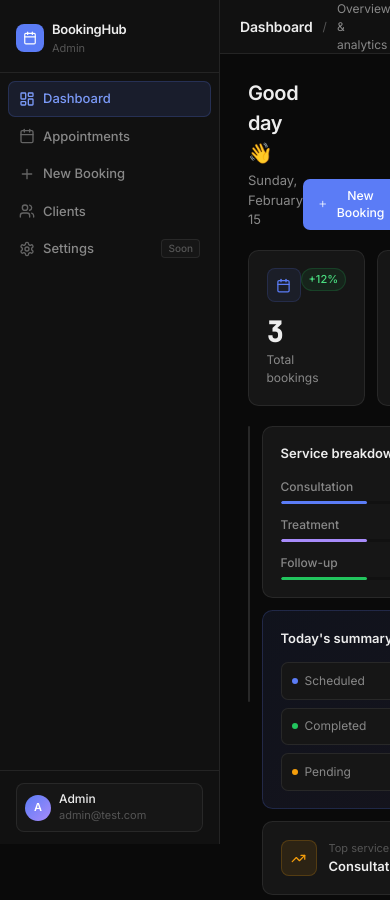
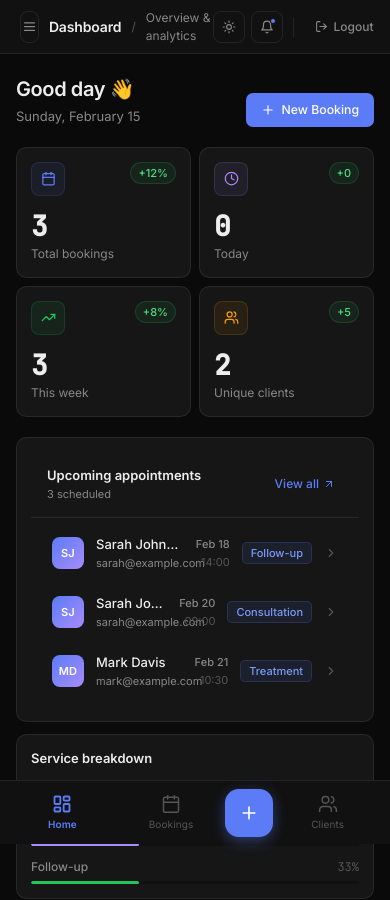
Before and after one commit to Sziszko468/booking-app, a Next.js app: page /dashboard in a window 390 px wide. Shown: the top 900 px of the page. Built offline with nearby package versions, Linux system fonts and the light colour scheme; no server answers; sample sign-in values are in the browser's storage.

Commit message:
Mobil look

```diff
--- a/src/app/appointments/new/page.tsx
+++ b/src/app/appointments/new/page.tsx
@@ -165,7 +165,7 @@ export default function NewAppointmentPage() {
               ))}
 
               {/* Date + Time row */}
-              <div style={{ display: "grid", gridTemplateColumns: "1fr 1fr", gap: "12px" }}>
+              <div className="date-time-grid" style={{ display: "grid", gridTemplateColumns: "1fr 1fr", gap: "12px" }}>
                 <div>
                   <label style={{ display: "block", fontSize: "12px", fontWeight: 500, color: "var(--text-secondary)", marginBottom: "6px" }}>
                     Date
--- a/src/app/appointments/page.tsx
+++ b/src/app/appointments/page.tsx
@@ -115,7 +115,7 @@ function AppointmentCard({
       </span>
 
       {/* Status */}
-      <div style={{
+      <div className="hide-mobile" style={{
         display: "flex", alignItems: "center", gap: "5px",
         padding: "3px 9px", borderRadius: "20px",
         background: `${status.color}10`,
--- a/src/app/clients/page.tsx
+++ b/src/app/clients/page.tsx
@@ -257,7 +257,7 @@ export default function ClientsPage() {
           </div>
 
           {/* Summary cards */}
-          <div style={{ display: "grid", gridTemplateColumns: "repeat(3, 1fr)", gap: "10px" }}>
+          <div className="summary-grid" style={{ display: "grid", gridTemplateColumns: "repeat(3, 1fr)", gap: "10px" }}>
             {[
               { label: "Total clients",   value: clients.length },
               { label: "Total bookings",  value: totalBookings },
--- a/src/app/dashboard/page.tsx
+++ b/src/app/dashboard/page.tsx
@@ -242,7 +242,7 @@ export default function DashboardPage() {
           </div>
 
           {/* Stats grid */}
-          <div style={{ display: "grid", gridTemplateColumns: "repeat(4, 1fr)", gap: "12px" }}>
+          <div className="stats-grid" style={{ display: "grid", gridTemplateColumns: "repeat(4, 1fr)", gap: "12px" }}>
             <StatCard label="Total bookings" value={stats.total} delta="+12%" icon={Calendar} color="#5b7cf6" />
             <StatCard label="Today" value={stats.today} delta={`+${stats.today}`} icon={Clock} color="#a78bfa" />
             <StatCard label="This week" value={stats.thisWeek} delta="+8%" icon={TrendingUp} color="#22c55e" />
@@ -250,7 +250,7 @@ export default function DashboardPage() {
           </div>
 
           {/* Main content */}
-          <div style={{ display: "grid", gridTemplateColumns: "1fr 300px", gap: "12px", alignItems: "start" }}>
+          <div className="main-grid" style={{ display: "grid", gridTemplateColumns: "1fr 300px", gap: "12px", alignItems: "start" }}>
 
             {/* Upcoming appointments */}
             <div className="card" style={{ padding: 0, overflow: "hidden" }}>
--- a/src/components/layout/AdminLayout.tsx
+++ b/src/components/layout/AdminLayout.tsx
@@ -1,35 +1,79 @@
 "use client";
 
-import { ReactNode } from "react";
+import { ReactNode, useState } from "react";
 import Sidebar from "./Sidebar";
 import Header from "./Header";
+import BottomNav from "./BottomNav";
 
 interface Props {
   children: ReactNode;
 }
 
 export default function AdminLayout({ children }: Props) {
+  const [sidebarOpen, setSidebarOpen] = useState(false);
+
   return (
-    <div
-      style={{
-        display: "flex",
-        minHeight: "100vh",
-        background: "var(--bg-primary)",
-      }}
-    >
-      <Sidebar />
+    <div style={{ display: "flex", minHeight: "100vh", background: "var(--bg-primary)" }}>
+
+      {/* Mobile overlay */}
+      {sidebarOpen && (
+        <div
+          onClick={() => setSidebarOpen(false)}
+          style={{
+            position: "fixed", inset: 0,
+            background: "rgba(0,0,0,0.6)",
+            backdropFilter: "blur(2px)",
+            zIndex: 40,
+            display: "none",
+          }}
+          className="mobile-overlay"
+        />
+      )}
+
+      {/* Sidebar — hidden on mobile */}
+      <div className="sidebar-wrapper" style={{ flexShrink: 0 }}>
+        <Sidebar />
+      </div>
+
+      {/* Mobile sidebar drawer */}
+      <div
+        className="sidebar-drawer"
+        style={{
+          position: "fixed",
+          top: 0, left: 0, bottom: 0,
+          width: "240px",
+          zIndex: 50,
+          transform: sidebarOpen ? "translateX(0)" : "translateX(-100%)",
+          transition: "transform 0.25s ease",
+        }}
+      >
+        <Sidebar onClose={() => setSidebarOpen(false)} />
+      </div>
+
+      {/* Main content */}
       <div style={{ flex: 1, display: "flex", flexDirection: "column", minWidth: 0, overflow: "hidden" }}>
-        <Header />
-        <main
-          style={{
-            flex: 1,
-            padding: "24px 28px",
-            overflowY: "auto",
-          }}
-        >
+        <Header onMenuClick={() => setSidebarOpen((v) => !v)} />
+        <main style={{ flex: 1, padding: "20px 16px", overflowY: "auto", paddingBottom: "80px" }} className="main-content">
           {children}
         </main>
       </div>
+
+      {/* Bottom nav — mobile only */}
+      <BottomNav />
+
+      <style>{`
+        @media (min-width: 768px) {
+          .sidebar-wrapper  { display: flex !important; }
+          .sidebar-drawer   { display: none !important; }
+          .mobile-overlay   { display: none !important; }
+          .bottom-nav       { display: none !important; }
+          .main-content     { padding: 24px 28px !important; padding-bottom: 24px !important; }
+          .menu-btn         { display: none !important; }
+        }
+        @media (max-width: 767px) {
+          .sidebar-wrapper  { display: none !important; }
+        }
+      `}</style>
     </div>
   );
 }
--- /dev/null
+++ b/src/components/layout/BottomNav.tsx
@@ -0,0 +1,81 @@
+"use client";
+
+import Link from "next/link";
+import { usePathname } from "next/navigation";
+import { LayoutDashboard, Calendar, Plus, Users } from "lucide-react";
+
+const links = [
+  { href: "/dashboard",        label: "Home",      icon: LayoutDashboard },
+  { href: "/appointments",     label: "Bookings",  icon: Calendar },
+  { href: "/appointments/new", label: "New",       icon: Plus, primary: true },
+  { href: "/clients",          label: "Clients",   icon: Users },
+];
+
+export default function BottomNav() {
+  const pathname = usePathname();
+
+  return (
+    <nav
+      className="bottom-nav"
+      style={{
+        position: "fixed",
+        bottom: 0, left: 0, right: 0,
+        height: "64px",
+        background: "var(--bg-secondary)",
+        borderTop: "1px solid var(--border)",
+        display: "flex",
+        alignItems: "center",
+        justifyContent: "space-around",
+        padding: "0 8px",
+        zIndex: 30,
+        backdropFilter: "blur(12px)",
+      }}
+    >
+      {links.map(({ href, label, icon: Icon, primary }) => {
+        const isActive = href === "/dashboard"
+          ? pathname === "/dashboard"
+          : pathname.startsWith(href) && !(href === "/appointments" && pathname === "/appointments/new");
+
+        if (primary) {
+          return (
+            <Link
+              key={href}
+              href={href}
+              style={{
+                width: "48px", height: "48px",
+                borderRadius: "14px",
+                background: "var(--accent)",
+                display: "flex", alignItems: "center", justifyContent: "center",
+                boxShadow: "0 4px 14px rgba(91,124,246,0.4)",
+                flexShrink: 0,
+              }}
+            >
+              <Icon size={20} color="#fff" />
+            </Link>
+          );
+        }
+
+        return (
+          <Link
+            key={href}
+            href={href}
+            style={{
+              flex: 1,
+              display: "flex", flexDirection: "column",
+              alignItems: "center", justifyContent: "center",
+              gap: "3px", padding: "6px 0",
+              textDecoration: "none",
+              color: isActive ? "var(--accent)" : "var(--text-tertiary)",
+              transition: "color 0.12s",
+            }}
+          >
+            <Icon size={20} strokeWidth={isActive ? 2.2 : 1.8} />
+            <span style={{ fontSize: "10px", fontWeight: isActive ? 600 : 400, letterSpacing: "0.01em" }}>
+              {label}
+            </span>
+          </Link>
+        );
+      })}
+    </nav>
+  );
+}
--- a/src/components/layout/Header.tsx
+++ b/src/components/layout/Header.tsx
@@ -2,7 +2,7 @@
 
 import { useRouter, usePathname } from "next/navigation";
 import { logout } from "@/services/auth";
-import { LogOut, Bell, Sun, Moon } from "lucide-react";
+import { LogOut, Bell, Sun, Moon, Menu } from "lucide-react";
 import { useTheme } from "@/context/ThemeContext";
 
 const pageTitles: Record<string, { title: string; description: string }> = {
@@ -12,8 +12,8 @@ const pageTitles: Record<string, { title: string; description: string }> = {
   "/clients":          { title: "Clients",      description: "Client management" },
 };
 
-export default function Header() {
-  const router = useRouter();
+export default function Header({ onMenuClick }: { onMenuClick?: () => void }) {
+  const router   = useRouter();
   const pathname = usePathname();
   const { theme, toggle } = useTheme();
 
@@ -39,6 +39,22 @@ export default function Header() {
     >
       {/* Page title */}
       <div style={{ display: "flex", alignItems: "center", gap: "10px" }}>
+        {/* Hamburger — mobile only */}
+        <button
+          onClick={onMenuClick}
+          className="menu-btn"
+          style={{
+            width: "32px", height: "32px", borderRadius: "8px",
+            border: "1px solid var(--border)", background: "transparent",
+            color: "var(--text-secondary)", cursor: "pointer",
+            display: "flex", alignItems: "center", justifyContent: "center",
+            transition: "all 0.12s",
+          }}
+          onMouseEnter={(e) => { e.currentTarget.style.background = "var(--bg-card)"; e.currentTarget.style.color = "var(--text-primary)"; }}
+          onMouseLeave={(e) => { e.currentTarget.style.background = "transparent"; e.currentTarget.style.color = "var(--text-secondary)"; }}
+        >
+          <Menu size={15} />
+        </button>
         <span
           style={{
             fontSize: "14px",
--- a/src/components/layout/Sidebar.tsx
+++ b/src/components/layout/Sidebar.tsx
@@ -2,161 +2,74 @@
 
 import Link from "next/link";
 import { usePathname } from "next/navigation";
-import {
-  LayoutDashboard,
-  Calendar,
-  Plus,
-  Settings,
-  Users,
-} from "lucide-react";
+import { LayoutDashboard, Calendar, Plus, Settings, Users, X } from "lucide-react";
 
-interface NavLink {
-  href: string;
-  label: string;
-  icon: React.ReactNode;
-  badge?: string;
-}
-
-const links: NavLink[] = [
-  {
-    href: "/dashboard",
-    label: "Dashboard",
-    icon: <LayoutDashboard size={16} />,
-  },
-  {
-    href: "/appointments",
-    label: "Appointments",
-    icon: <Calendar size={16} />,
-  },
-  {
-    href: "/appointments/new",
-    label: "New Booking",
-    icon: <Plus size={16} />,
-  },
-  {
-    href: "/clients",
-    label: "Clients",
-    icon: <Users size={16} />,
-  },
-  {
-    href: "/settings",
-    label: "Settings",
-    icon: <Settings size={16} />,
-    badge: "Soon",
-  },
+const links = [
+  { href: "/dashboard",        label: "Dashboard",   icon: <LayoutDashboard size={16} /> },
+  { href: "/appointments",     label: "Appointments", icon: <Calendar size={16} /> },
+  { href: "/appointments/new", label: "New Booking",  icon: <Plus size={16} /> },
+  { href: "/clients",          label: "Clients",      icon: <Users size={16} /> },
+  { href: "/settings",         label: "Settings",     icon: <Settings size={16} />, badge: "Soon" },
 ];
 
-export default function Sidebar() {
+export default function Sidebar({ onClose }: { onClose?: () => void }) {
   const pathname = usePathname();
 
   return (
-    <aside
-      style={{
-        width: "220px",
-        minWidth: "220px",
-        background: "var(--bg-secondary)",
-        borderRight: "1px solid var(--border)",
-        display: "flex",
-        flexDirection: "column",
-        height: "100vh",
-        position: "sticky",
-        top: 0,
-      }}
-    >
+    <aside style={{
+      width: "220px", minWidth: "220px",
+      background: "var(--bg-secondary)",
+      borderRight: "1px solid var(--border)",
+      display: "flex", flexDirection: "column",
+      height: "100vh", position: "sticky", top: 0,
+    }}>
       {/* Logo */}
-      <div
-        style={{
-          padding: "20px 16px 16px",
-          borderBottom: "1px solid var(--border)",
-        }}
-      >
+      <div style={{ padding: "20px 16px 16px", borderBottom: "1px solid var(--border)", display: "flex", alignItems: "center", justifyContent: "space-between" }}>
         <div style={{ display: "flex", alignItems: "center", gap: "8px" }}>
-          <div
-            style={{
-              width: "28px",
-              height: "28px",
-              background: "var(--accent)",
-              borderRadius: "8px",
-              display: "flex",
-              alignItems: "center",
-              justifyContent: "center",
-            }}
-          >
+          <div style={{ width: "28px", height: "28px", background: "var(--accent)", borderRadius: "8px", display: "flex", alignItems: "center", justifyContent: "center" }}>
             <Calendar size={14} color="#fff" />
           </div>
           <div>
-            <div
-              style={{
-                fontSize: "13px",
-                fontWeight: 600,
-                color: "var(--text-primary)",
-                letterSpacing: "-0.02em",
-              }}
-            >
-              BookingHub
-            </div>
-            <div style={{ fontSize: "11px", color: "var(--text-tertiary)" }}>
-              Admin
-            </div>
+            <div style={{ fontSize: "13px", fontWeight: 600, color: "var(--text-primary)", letterSpacing: "-0.02em" }}>BookingHub</div>
+            <div style={{ fontSize: "11px", color: "var(--text-tertiary)" }}>Admin</div>
           </div>
         </div>
+        {/* Close button — mobile only */}
+        {onClose && (
+          <button onClick={onClose} style={{ background: "none", border: "none", color: "var(--text-secondary)", cursor: "pointer", padding: "4px", borderRadius: "6px" }}>
+            <X size={16} />
+          </button>
+        )}
       </div>
 
       {/* Nav */}
-      <nav
-        style={{ flex: 1, padding: "8px", display: "flex", flexDirection: "column", gap: "2px" }}
-      >
+      <nav style={{ flex: 1, padding: "8px", display: "flex", flexDirection: "column", gap: "2px" }}>
         {links.map((link) => {
-          const isActive =
-            link.href === "/dashboard"
-              ? pathname === "/dashboard"
-              : pathname.startsWith(link.href);
+          const isActive = link.href === "/dashboard"
+            ? pathname === "/dashboard"
+            : pathname.startsWith(link.href);
 
           return (
             <Link
               key={link.href}
               href={link.href}
+              onClick={onClose}
               style={{
-                display: "flex",
-                alignItems: "center",
-                gap: "8px",
-                padding: "7px 10px",
-                borderRadius: "7px",
-                fontSize: "13px",
-                fontWeight: 500,
-                transition: "all 0.12s",
-                textDecoration: "none",
-                background: isActive ? "rgba(91, 124, 246, 0.12)" : "transparent",
+                display: "flex", alignItems: "center", gap: "8px",
+                padding: "7px 10px", borderRadius: "7px",
+                fontSize: "13px", fontWeight: 500,
+                transition: "all 0.12s", textDecoration: "none",
+                background: isActive ? "rgba(91,124,246,0.12)" : "transparent",
                 color: isActive ? "#7b9af8" : "var(--text-secondary)",
-                border: isActive ? "1px solid rgba(91, 124, 246, 0.2)" : "1px solid transparent",
+                border: isActive ? "1px solid rgba(91,124,246,0.2)" : "1px solid transparent",
               }}
-              onMouseEnter={(e) => {
-                if (!isActive) {
-                  e.currentTarget.style.background = "var(--bg-card)";
-                  e.currentTarget.style.color = "var(--text-primary)";
-                }
-              }}
-              onMouseLeave={(e) => {
-                if (!isActive) {
-                  e.currentTarget.style.background = "transparent";
-                  e.currentTarget.style.color = "var(--text-secondary)";
-                }
-              }}
+              onMouseEnter={(e) => { if (!isActive) { e.currentTarget.style.background = "var(--bg-card)"; e.currentTarget.style.color = "var(--text-primary)"; } }}
+              onMouseLeave={(e) => { if (!isActive) { e.currentTarget.style.background = "transparent"; e.currentTarget.style.color = "var(--text-secondary)"; } }}
             >
               <span style={{ opacity: isActive ? 1 : 0.7 }}>{link.icon}</span>
               <span style={{ flex: 1 }}>{link.label}</span>
               {link.badge && (
-                <span
-                  style={{
-                    fontSize: "10px",
-                    padding: "1px 6px",
-                    borderRadius: "4px",
-                    background: "var(--bg-card)",
-                    border: "1px solid var(--border)",
-                    color: "var(--text-tertiary)",
-                    fontWeight: 500,
-                  }}
-                >
+                <span style={{ fontSize: "10px", padding: "1px 6px", borderRadius: "4px", background: "var(--bg-card)", border: "1px solid var(--border)", color: "var(--text-tertiary)", fontWeight: 500 }}>
                   {link.badge}
                 </span>
               )}
@@ -166,54 +79,14 @@ export default function Sidebar() {
       </nav>
 
       {/* Footer */}
-      <div
-        style={{
-          padding: "12px 16px",
-          borderTop: "1px solid var(--border)",
-        }}
-      >
-        <div
-          style={{
-            display: "flex",
-            alignItems: "center",
-            gap: "8px",
-            padding: "8px",
-            borderRadius: "8px",
-            background: "var(--bg-card)",
-            border: "1px solid var(--border)",
-          }}
-        >
-          <div
-            style={{
-              width: "26px",
-              height: "26px",
-              borderRadius: "50%",
-              background: "linear-gradient(135deg, var(--accent), #a78bfa)",
-              display: "flex",
-              alignItems: "center",
-              justifyContent: "center",
-              fontSize: "11px",
-              fontWeight: 600,
-              color: "#fff",
-              flexShrink: 0,
-            }}
-          >
+      <div style={{ padding: "12px 16px", borderTop: "1px solid var(--border)" }}>
+        <div style={{ display: "flex", alignItems: "center", gap: "8px", padding: "8px", borderRadius: "8px", background: "var(--bg-card)", border: "1px solid var(--border)" }}>
+          <div style={{ width: "26px", height: "26px", borderRadius: "50%", background: "linear-gradient(135deg, var(--accent), #a78bfa)", display: "flex", alignItems: "center", justifyContent: "center", fontSize: "11px", fontWeight: 600, color: "#fff", flexShrink: 0 }}>
             A
           </div>
           <div>
-            <div
-              style={{
-                fontSize: "12px",
-                fontWeight: 500,
-                color: "var(--text-primary)",
-                lineHeight: 1.2,
-              }}
-            >
-              Admin
-            </div>
-            <div style={{ fontSize: "11px", color: "var(--text-tertiary)" }}>
-              admin@test.com
-            </div>
+            <div style={{ fontSize: "12px", fontWeight: 500, color: "var(--text-primary)", lineHeight: 1.2 }}>Admin</div>
+            <div style={{ fontSize: "11px", color: "var(--text-tertiary)" }}>admin@test.com</div>
           </div>
         </div>
       </div>
--- a/src/styles/globals.css
+++ b/src/styles/globals.css
@@ -213,3 +213,32 @@
     font-variant-numeric: tabular-nums;
   }
 }
+
+/* ── Mobile responsive ───────────────────── */
+@media (max-width: 767px) {
+  .stats-grid {
+    grid-template-columns: repeat(2, 1fr) !important;
+  }
+  .main-grid {
+    grid-template-columns: 1fr !important;
+  }
+  .summary-grid {
+    grid-template-columns: 1fr !important;
+  }
+  .date-time-grid {
+    grid-template-columns: 1fr 1fr !important;
+  }
+  .hide-mobile {
+    display: none !important;
+  }
+  .card {
+    padding: 14px !important;
+  }
+}
+
+@media (max-width: 480px) {
+  .stats-grid {
+    grid-template-columns: 1fr 1fr !important;
+    gap: 8px !important;
+  }
+}
```
